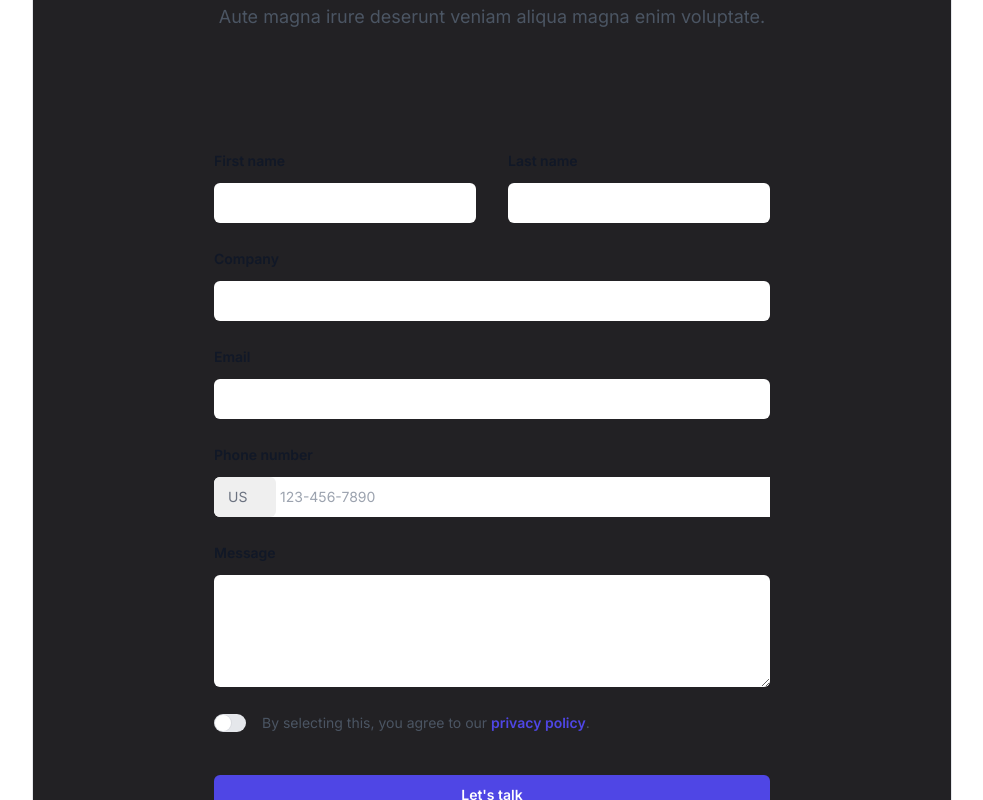
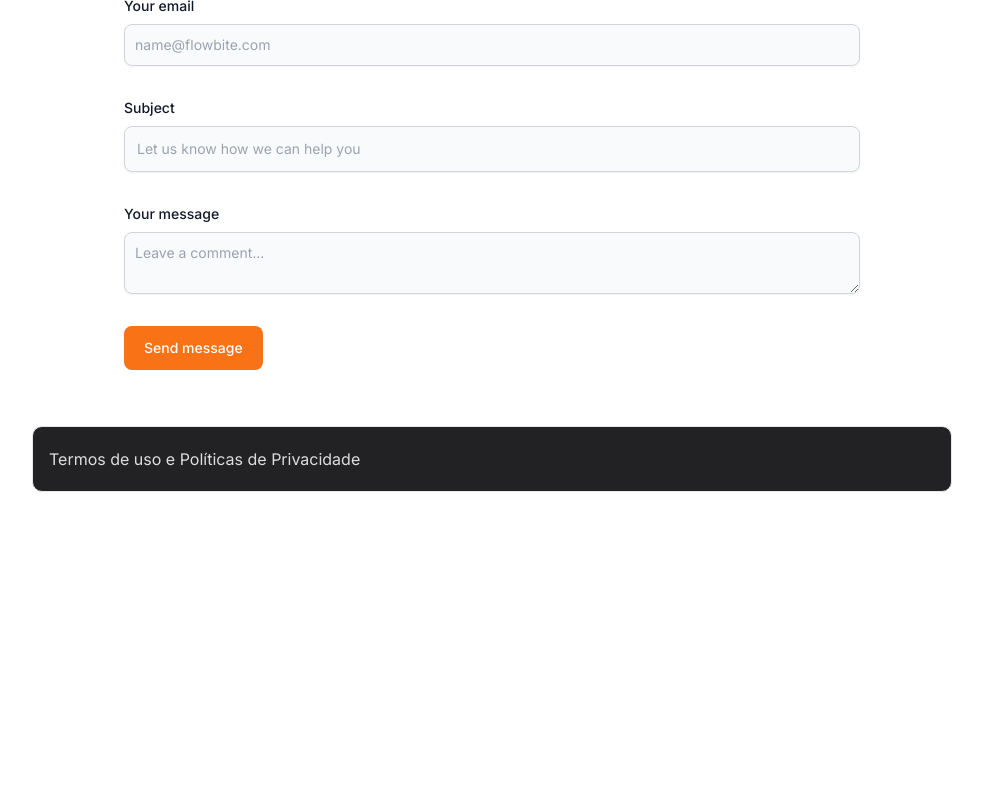
Before and after one commit to hsonhi/recibosmcx, a React (Vite) app: page /contact in a window 1280 px wide. Shown: the part 320-1120 px from the top of the page, without its empty margins (148-1131 px from the left). After the commit the page ends 836 px from the top, so only its background shows below. Built offline with nearby package versions, Linux system fonts and the light colour scheme.

Commit message:
fix: update contact form

```diff
--- a/src/pages/About.tsx
+++ b/src/pages/About.tsx
@@ -2,13 +2,14 @@
 
 const About = () => {
     return (
-       <div className="mt-8 px-4 mx-auto max-w-[920px] ">
-        <h2 className='text-[24px]'> <b>Sobre a RecibosMCX </b></h2>
-          <p className="text-[16px] text-[#333] font-normal mt-3">A RecibosMCX é uma plataforma de validação de comprovativos de transferências bancárias emitidas pelo aplicativo MULTICAIXA EXPRESS. O mesmo é um projecto pessoal que visa ser um ponto de referência na autenticidade de comprovativos a fim de evitar prejuízos fruto de transferências falsas e desonestas.</p>
-          <p className='mt-4'>Pretendemos prestar um serviço de qualidade de forma rápida, simples e totalmente confiável. A validação de comprovativos é gratuita e de acesso livre, não sendo necessário qualquer tipo de registo ou autenticação para a sua utilização.</p>
+          <section className="bg-white dark:bg-gray-900">
+  <div className="py-8 lg:py-8 px-4 mx-auto max-w-screen-md">
+      <h2 className="mb-4 text-4xl tracking-tight font-extrabold text-center text-gray-900 dark:text-white">Sobre a RecibosMCX</h2>
+       <p className="font-light text-gray-800 dark:text-gray-400 text-[16px] text-[#333] font-normal mt-3">A RecibosMCX é uma plataforma de validação de comprovativos de transferências bancárias emitidas pelo aplicativo MULTICAIXA EXPRESS. O mesmo é um projecto pessoal que visa ser um ponto de referência na autenticidade de comprovativos a fim de evitar prejuízos fruto de transferências falsas e desonestas.</p>
+          <p className='font-light text-gray-800 dark:text-gray-400 mt-4'>Pretendemos prestar um serviço de qualidade de forma rápida, simples e totalmente confiável. A validação de comprovativos é gratuita e de acesso livre, não sendo necessário qualquer tipo de registo ou autenticação para a sua utilização.</p>
 
         <h2 className='text-[24px] mt-6'> <b>Como funciona?</b></h2>
-        <ul className="list-image-[url(./assets/images/list-icon.png)] space-y-4 mt-4 text-[#333]  list-disc list-inside">
+        <ul className="font-light text-gray-800 dark:text-gray-400  list-image-[url(./assets/images/list-icon.png)] space-y-4 mt-4 text-[#333]  list-disc list-inside">
         <li>
          <b>Adicionar documento</b>
           <ol className="ps-5 mt-2 space-y-1 list-decimal list-inside">
@@ -29,6 +30,7 @@
         <h2 className='text-[24px] mt-6'> <b>Webservice</b></h2>
           <p className="text-[16px] text-[#333] font-normal mt-3">Oferecemos uma API de forma gratuita para automatizar tarefas exigentes, a mesma dispõe de alta disponibilidade e baixa latência.</p>
         </div>
+        </section>
     );
 };
 
--- a/src/pages/Contact.tsx
+++ b/src/pages/Contact.tsx
@@ -2,157 +2,27 @@
 
 const Contact = () => {
     return (
-      <div className="max-w-[920px]  my-6 mx-auto p-5 bg-[#222124] flex flex-col gap-9 border rounded-[10px] sm:py-32 lg:px-8">
-      <div
-        aria-hidden="true"
-        className="absolute inset-x-0 -top-40 -z-10 transform-gpu overflow-hidden blur-3xl sm:-top-80"
-      >
-        <div
-          style={{
-            clipPath:
-              'polygon(74.1% 44.1%, 100% 61.6%, 97.5% 26.9%, 85.5% 0.1%, 80.7% 2%, 72.5% 32.5%, 60.2% 62.4%, 52.4% 68.1%, 47.5% 58.3%, 45.2% 34.5%, 27.5% 76.7%, 0.1% 64.9%, 17.9% 100%, 27.6% 76.8%, 76.1% 97.7%, 74.1% 44.1%)',
-          }}
-          className="relative left-1/2 -z-10 aspect-1155/678 w-144.5 max-w-none -translate-x-1/2 rotate-30 bg-linear-to-tr from-[#ff80b5] to-[#9089fc] opacity-30 sm:left-[calc(50%-40rem)] sm:w-288.75"
-        />
-      </div>
-      <div className="mx-auto max-w-2xl text-center">
-        <h2 className="text-4xl font-semibold tracking-tight text-balance text-gray-900 sm:text-5xl">Contact sales</h2>
-        <p className="mt-2 text-lg/8 text-gray-600">Aute magna irure deserunt veniam aliqua magna enim voluptate.</p>
-      </div>
-      <form action="#" method="POST" className="mx-auto mt-16 max-w-xl sm:mt-20">
-        <div className="grid grid-cols-1 gap-x-8 gap-y-6 sm:grid-cols-2">
+     <section className="bg-white dark:bg-gray-900">
+  <div className="py-8 lg:py-8 px-4 mx-auto max-w-screen-md">
+      <h2 className="mb-4 text-4xl tracking-tight font-extrabold text-center text-gray-900 dark:text-white">Contacte-nos</h2>
+      <p className="mb-8 lg:mb-16 font-light text-center text-gray-500 dark:text-gray-400 sm:text-xl">Tem dúvidas acerca deste serviço? Entre em contacto connosco.</p>
+      <form action="#" className="space-y-8">
           <div>
-            <label htmlFor="first-name" className="block text-sm/6 font-semibold text-gray-900">
-              First name
-            </label>
-            <div className="mt-2.5">
-              <input
-                id="first-name"
-                name="first-name"
-                type="text"
-                autoComplete="given-name"
-                className="block w-full rounded-md bg-white px-3.5 py-2 text-base text-gray-900 outline-1 -outline-offset-1 outline-gray-300 placeholder:text-gray-400 focus:outline-2 focus:-outline-offset-2 focus:outline-indigo-600"
-              />
-            </div>
+              <label className="block mb-2 text-sm font-medium text-gray-900 dark:text-gray-300">Your email</label>
+              <input type="email" id="email" className="shadow-sm bg-gray-50 border border-gray-300 text-gray-900 text-sm rounded-lg focus:ring-primary-500 focus:border-primary-500 block w-full p-2.5 dark:bg-gray-700 dark:border-gray-600 dark:placeholder-gray-400 dark:text-white dark:focus:ring-primary-500 dark:focus:border-primary-500 dark:shadow-sm-light" placeholder="name@flowbite.com" required/>
           </div>
           <div>
-            <label htmlFor="last-name" className="block text-sm/6 font-semibold text-gray-900">
-              Last name
-            </label>
-            <div className="mt-2.5">
-              <input
-                id="last-name"
-                name="last-name"
-                type="text"
-                autoComplete="family-name"
-                className="block w-full rounded-md bg-white px-3.5 py-2 text-base text-gray-900 outline-1 -outline-offset-1 outline-gray-300 placeholder:text-gray-400 focus:outline-2 focus:-outline-offset-2 focus:outline-indigo-600"
-              />
-            </div>
+              <label  className="block mb-2 text-sm font-medium text-gray-900 dark:text-gray-300">Subject</label>
+              <input type="text" id="subject" className="block p-3 w-full text-sm text-gray-900 bg-gray-50 rounded-lg border border-gray-300 shadow-sm focus:ring-primary-500 focus:border-primary-500 dark:bg-gray-700 dark:border-gray-600 dark:placeholder-gray-400 dark:text-white dark:focus:ring-primary-500 dark:focus:border-primary-500 dark:shadow-sm-light" placeholder="Let us know how we can help you" required/>
           </div>
           <div className="sm:col-span-2">
-            <label htmlFor="company" className="block text-sm/6 font-semibold text-gray-900">
-              Company
-            </label>
-            <div className="mt-2.5">
-              <input
-                id="company"
-                name="company"
-                type="text"
-                autoComplete="organization"
-                className="block w-full rounded-md bg-white px-3.5 py-2 text-base text-gray-900 outline-1 -outline-offset-1 outline-gray-300 placeholder:text-gray-400 focus:outline-2 focus:-outline-offset-2 focus:outline-indigo-600"
-              />
-            </div>
+              <label  className="block mb-2 text-sm font-medium text-gray-900 dark:text-gray-400">Your message</label>
+              <textarea id="message"  className="block p-2.5 w-full text-sm text-gray-900 bg-gray-50 rounded-lg shadow-sm border border-gray-300 focus:ring-primary-500 focus:border-primary-500 dark:bg-gray-700 dark:border-gray-600 dark:placeholder-gray-400 dark:text-white dark:focus:ring-primary-500 dark:focus:border-primary-500" placeholder="Leave a comment..."></textarea>
           </div>
-          <div className="sm:col-span-2">
-            <label htmlFor="email" className="block text-sm/6 font-semibold text-gray-900">
-              Email
-            </label>
-            <div className="mt-2.5">
-              <input
-                id="email"
-                name="email"
-                type="email"
-                autoComplete="email"
-                className="block w-full rounded-md bg-white px-3.5 py-2 text-base text-gray-900 outline-1 -outline-offset-1 outline-gray-300 placeholder:text-gray-400 focus:outline-2 focus:-outline-offset-2 focus:outline-indigo-600"
-              />
-            </div>
-          </div>
-          <div className="sm:col-span-2">
-            <label htmlFor="phone-number" className="block text-sm/6 font-semibold text-gray-900">
-              Phone number
-            </label>
-            <div className="mt-2.5">
-              <div className="flex rounded-md bg-white outline-1 -outline-offset-1 outline-gray-300 has-[input:focus-within]:outline-2 has-[input:focus-within]:-outline-offset-2 has-[input:focus-within]:outline-indigo-600">
-                <div className="grid shrink-0 grid-cols-1 focus-within:relative">
-                  <select
-                    id="country"
-                    name="country"
-                    autoComplete="country"
-                    aria-label="Country"
-                    className="col-start-1 row-start-1 w-full appearance-none rounded-md py-2 pr-7 pl-3.5 text-base text-gray-500 placeholder:text-gray-400 focus:outline-2 focus:-outline-offset-2 focus:outline-indigo-600 sm:text-sm/6"
-                  >
-                    <option>US</option>
-                    <option>CA</option>
-                    <option>EU</option>
-                  </select>
-
-                </div>
-                <input
-                  id="phone-number"
-                  name="phone-number"
-                  type="text"
-                  placeholder="123-456-7890"
-                  className="block min-w-0 grow py-1.5 pr-3 pl-1 text-base text-gray-900 placeholder:text-gray-400 focus:outline-none sm:text-sm/6"
-                />
-              </div>
-            </div>
-          </div>
-          <div className="sm:col-span-2">
-            <label htmlFor="message" className="block text-sm/6 font-semibold text-gray-900">
-              Message
-            </label>
-            <div className="mt-2.5">
-              <textarea
-                id="message"
-                name="message"
-                rows={4}
-                className="block w-full rounded-md bg-white px-3.5 py-2 text-base text-gray-900 outline-1 -outline-offset-1 outline-gray-300 placeholder:text-gray-400 focus:outline-2 focus:-outline-offset-2 focus:outline-indigo-600"
-                defaultValue={''}
-              />
-            </div>
-          </div>
-          <div className="flex gap-x-4 sm:col-span-2">
-            <div className="flex h-6 items-center">
-              <div className="group relative inline-flex w-8 shrink-0 rounded-full bg-gray-200 p-px inset-ring inset-ring-gray-900/5 outline-offset-2 outline-indigo-600 transition-colors duration-200 ease-in-out has-checked:bg-indigo-600 has-focus-visible:outline-2">
-                <span className="size-4 rounded-full bg-white shadow-xs ring-1 ring-gray-900/5 transition-transform duration-200 ease-in-out group-has-checked:translate-x-3.5" />
-                <input
-                  id="agree-to-policies"
-                  name="agree-to-policies"
-                  type="checkbox"
-                  aria-label="Agree to policies"
-                  className="absolute inset-0 appearance-none focus:outline-hidden"
-                />
-              </div>
-            </div>
-            <label htmlFor="agree-to-policies" className="text-sm/6 text-gray-600">
-              By selecting this, you agree to our{' '}
-              <a href="#" className="font-semibold whitespace-nowrap text-indigo-600">
-                privacy policy
-              </a>
-              .
-            </label>
-          </div>
-        </div>
-        <div className="mt-10">
-          <button
-            type="submit"
-            className="block w-full rounded-md bg-indigo-600 px-3.5 py-2.5 text-center text-sm font-semibold text-white shadow-xs hover:bg-indigo-500 focus-visible:outline-2 focus-visible:outline-offset-2 focus-visible:outline-indigo-600"
-          >
-            Let's talk
-          </button>
-        </div>
+          <button type="submit" className=" bg-orange-500 py-3 px-5 text-sm font-medium text-center text-white rounded-lg bg-primary-700 sm:w-fit hover:bg-primary-800 focus:ring-4 focus:outline-none focus:ring-primary-300 dark:bg-primary-600 dark:hover:bg-primary-700 dark:focus:ring-primary-800">Send message</button>
       </form>
-    </div>
+  </div>
+</section>
     );
 };
 
--- a/src/pages/Index.tsx
+++ b/src/pages/Index.tsx
@@ -99,9 +99,10 @@
 
   return (
     <div className="mt-8 px-4">
-      <p className="mx-auto max-w-[920px] text-[16px] text-center text-[#333] font-normal mt-3">
+     {/* <p className="mx-auto max-w-[920px] text-[16px] text-center text-[#333] font-normal mt-3">
         A RecibosMCX é uma plataforma de validação de comprovativos de transferências bancárias emitidas pelo aplicativo MULTICAIXA EXPRESS.</p>
-      <main className="text-center max-w-[920px] border my-6 mx-auto p-5 bg-[#222124] flex flex-col rounded-[10px]">
+     */}
+     <main className="text-center max-w-[920px] border my-6 mx-auto p-5 bg-[#222124] flex flex-col rounded-[10px]">
         <div>
           <h1 className="text-[24px] text-[#ddd] font-medium">
             Adicionar documento
```
